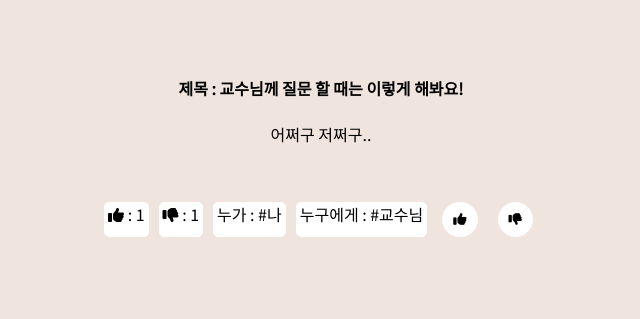
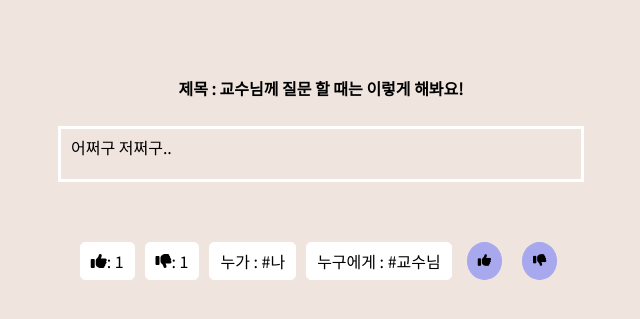
Before and after one commit to juliajh/EEEM, a Django app: page /manner/detail/1 in a window 1280 px wide. Shown: the part 64-383 px from the top of the page, without its empty margins (319-959 px from the left). Run offline with Django 3.2, Linux system fonts and the light colour scheme; data comes from the database, SQL or seed files in the repository; both versions use the stored data as it was after the commit; some libraries are stand-ins or nearby versions.

Commit message:
manner css detail

```diff
--- a/gyeongsoton/main/static/css/mannersDetail.css
+++ b/gyeongsoton/main/static/css/mannersDetail.css
@@ -11,17 +11,24 @@
 }
 
 .mannersDetail__box--situation {
+  padding: 10px;
+  width: 500px;
+  height: auto;
+  min-height: 30px;
+  border: 3px solid white;
   margin-bottom: 60px;
 }
 
 .mannersDetail__box--tag span {
-  /* display: block; */
+  display: flex;
+  align-items: center;
+  justify-content: center;
   width: auto;
   height: auto;
   border: 1px solid white;
   border-radius: 5px;
   background-color: white;
-  padding: 3px;
+  padding: 10px;
   margin: 0px 5px;
 }
 
@@ -35,9 +42,10 @@
   justify-content: center;
   width: auto;
   height: auto;
-  background-color: white;
-  border: 1px solid white;
+  background-color: rgb(168, 168, 238);
+  border: 1px solid rgb(168, 168, 238);
   border-radius: 50%;
   padding: 10px;
   margin: 0px 10px;
+  cursor: pointer;
 }
--- a/gyeongsoton/main/templates/mannersDetail.html
+++ b/gyeongsoton/main/templates/mannersDetail.html
@@ -5,7 +5,7 @@
   <div class="mannersDetail__box">
     <h3>제목 : {{mannersdetail.text}}</h3>
     <div class="mannersDetail__box--situation">
-      <span>{{mannersdetail.hashtag_situation}}</span>
+      <p>{{mannersdetail.hashtag_situation}}</p>
     </div>
     <div class="mannersDetail__box--tag">
       <span><i class="fas fa-thumbs-up"></i> : {{mannersdetail.like}}</span>
```
Also changed, not shown: gyeongsoton/main/static/css/homepage.css (+0 -64 lines), gyeongsoton/db.sqlite3.
